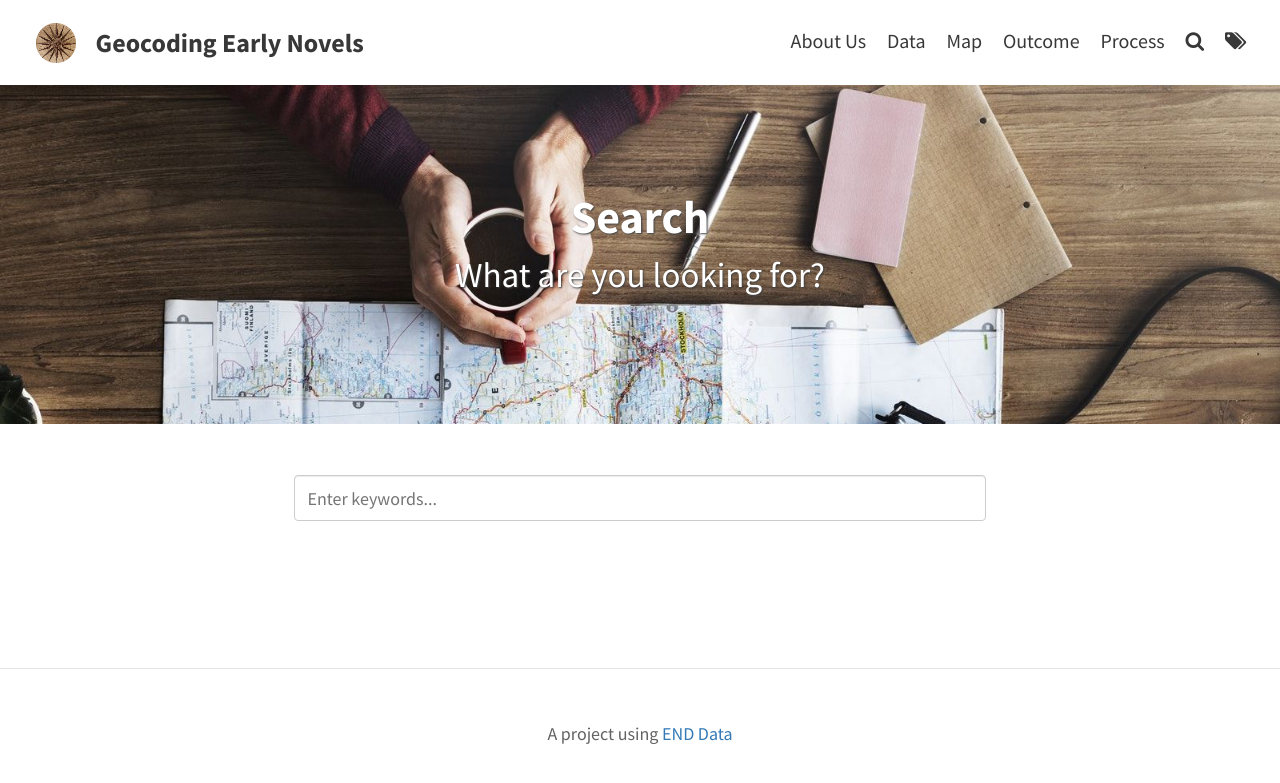
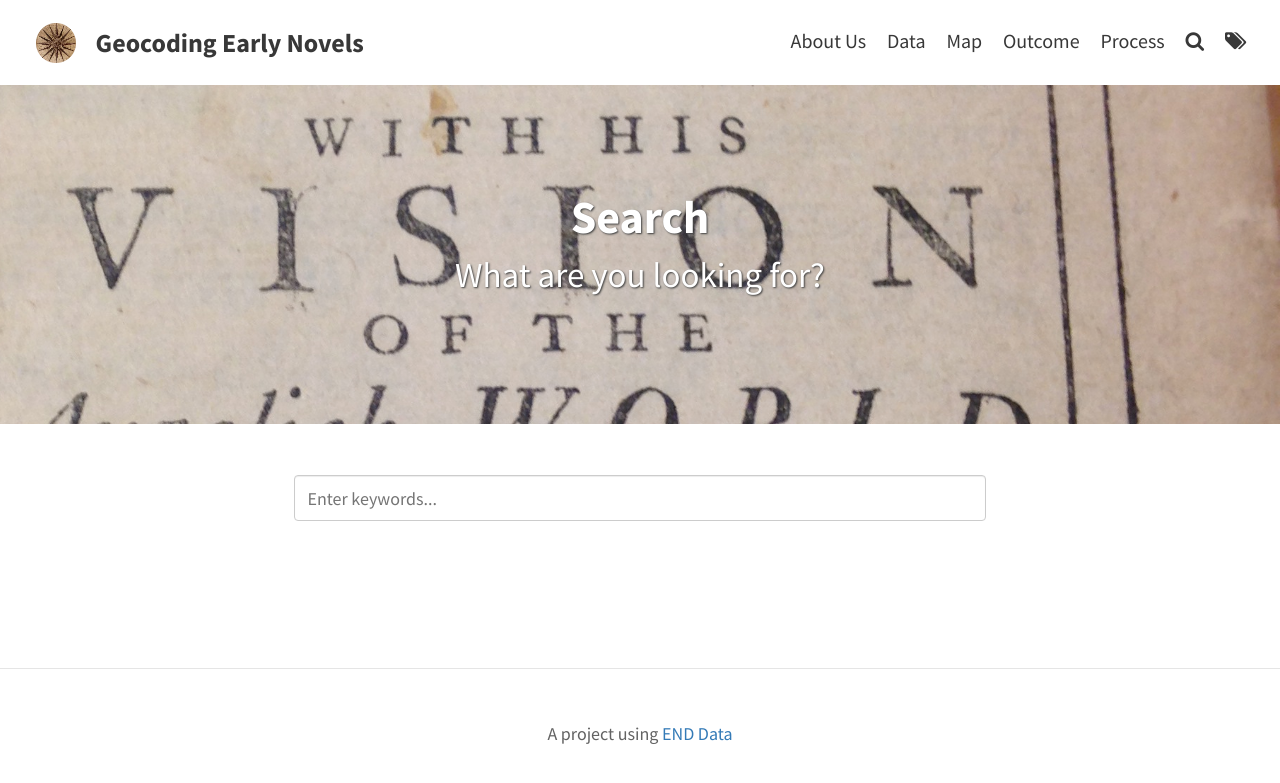
Before and after one commit to cholahan/end19, a Jekyll site: the page built from pages/search.md, in a window 1280 px wide. Shown: the top 783 px of the page. Built offline with Jekyll 4.4.1, drawn with Linux system fonts in a browser that asks for light colours.

Commit message:
Update search.md

```diff
--- a/pages/search.md
+++ b/pages/search.md
@@ -3,6 +3,6 @@
 title: Search
 permalink: /search/
 subtitle: "What are you looking for?"
-feature-img: "assets/img/pexels/search-map.jpeg"
+feature-img: "assets/img/vision.jpg"
 icon: "fa-search"
 ---
```
